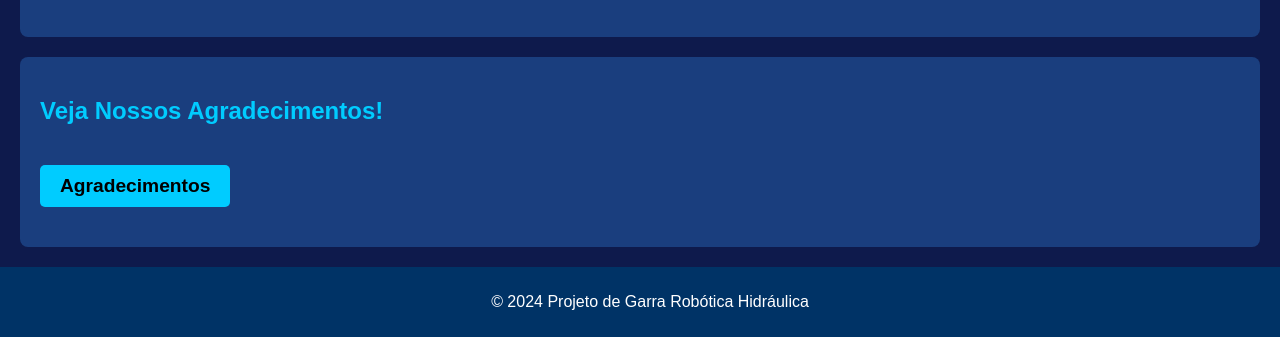
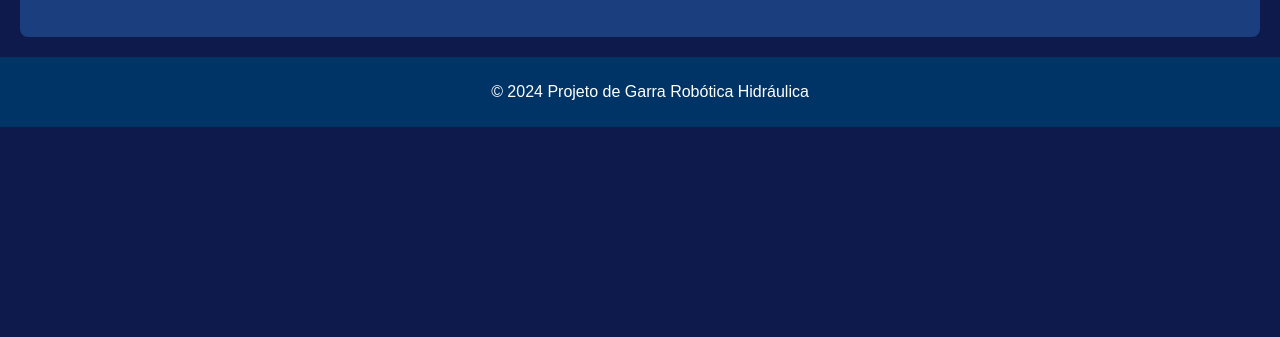
Before and after one commit to dyxm9/CONDEX, a plain HTML site: page index.html in a window 1280 px wide. Shown: the part 2722-3059 px from the top of the page. After the commit the page ends 2849 px from the top, so only its background shows below. Drawn offline with Linux system fonts and the light colour scheme.

Commit message:
Atualizar o index.html

```diff
--- a/index.html
+++ b/index.html
@@ -155,11 +155,6 @@
         <iframe src="https://www.youtube.com/embed/6JhzFCaVkwY" allowfullscreen></iframe>
     </section>
 
-    <section>
-        <h2>Veja Nossos Agradecimentos!</h2>
-        <button class="button" onclick="goToYouTube();">Agradecimentos</button>
-    </section>
-
     <footer>
         <p>&copy; 2024 Projeto de Garra Robótica Hidráulica</p>
     </footer>
```
